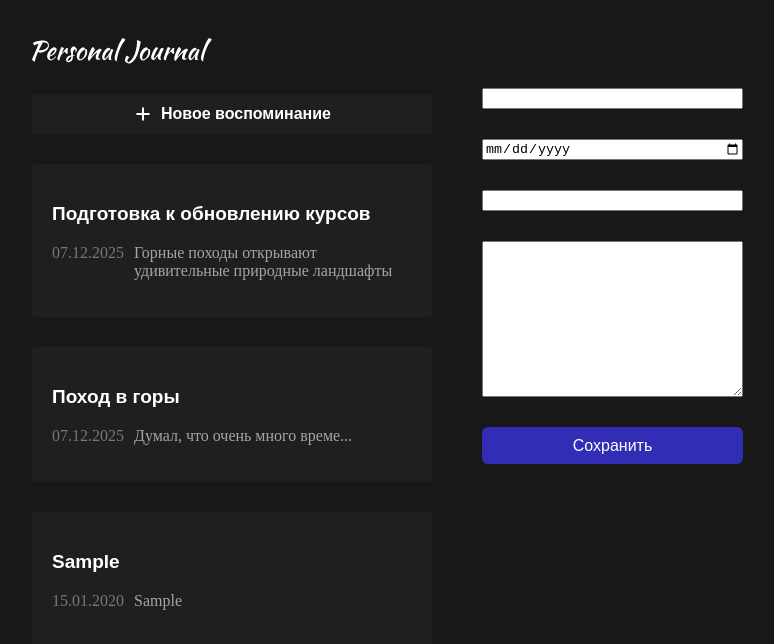
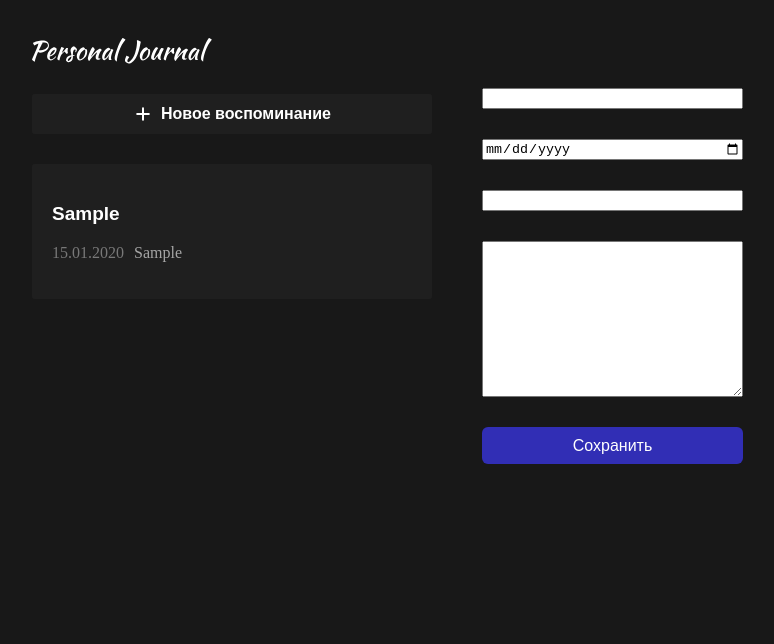
Before and after one commit to Deniskos/personal-journal, a React (Vite) app: page / in a window 1280 px wide. Both pictures are taken after typing "Sample", "2020-01-15", "Sample", "Sample" into the empty fields and a click on the button "Сохранить". Shown: the top 644 px of the page, without its empty margins (6-780 px from the left). Built offline with nearby package versions, Linux system fonts and the light colour scheme.

Commit message:
feat: вынос в компонент логики отображения заметок PJ-1

```diff
--- a/src/App.jsx
+++ b/src/App.jsx
@@ -1,5 +1,3 @@
-import JournalItem from './components/JournalItem/JournalItem';
-import CardButton from './components/CardButton/CardButton';
 import JournalAddButton from './components/JournalAddButton/JournalAddButton';
 import LeftPanel from './layouts/LeftPanel/LeftPanel';
 import Body from './layouts/Body/Body';
@@ -11,18 +9,18 @@ import JournalForm from './components/JournalForm/JournalForm';
 import { useState } from 'react';
 
 const ENITIAL_DATA = [
-	{
-		id: 1,
-		title: 'Подготовка к обновлению курсов',
-		text: 'Горные походы открывают удивительные природные ландшафты',
-		date: new Date(),
-	},
-	{
-		id: 2,
-		title: 'Поход в горы',
-		text: 'Думал, что очень много време...',
-		date: new Date(),
-	},
+	// {
+	// 	id: 1,
+	// 	title: 'Подготовка к обновлению курсов',
+	// 	text: 'Горные походы открывают удивительные природные ландшафты',
+	// 	date: new Date(),
+	// },
+	// {
+	// 	id: 2,
+	// 	title: 'Поход в горы',
+	// 	text: 'Думал, что очень много време...',
+	// 	date: new Date(),
+	// },
 ];
 
 function App() {
@@ -33,19 +31,13 @@ function App() {
 		const objectNote = {
 			...note,
 			date: noteDateObj,
-			id: Math.max(...notes.map((noteItem) => noteItem.id)) + 1,
+			id:
+				(notes.length ? Math.max(...notes.map((noteItem) => noteItem.id)) : 0) +
+				1,
 		};
 		setNotesData((oldNotes) => {
 			return [...oldNotes, objectNote];
 		});
-	};
-
-	const dataSort = (a, b) => {
-		if (a.date < b.date) {
-			return 1;
-		} else {
-			return -1;
-		}
 	};
 
 	return (
@@ -53,15 +45,7 @@ function App() {
 			<LeftPanel>
 				<Header />
 				<JournalAddButton />
-				<JournalList>
-					{notes.sort(dataSort).map((note) => {
-						return (
-							<CardButton key={note.id}>
-								<JournalItem data={note} />
-							</CardButton>
-						);
-					})}
-				</JournalList>
+				<JournalList items={notes} />
 			</LeftPanel>
 			<Body>
 				<JournalForm onSubmit={addNote} />
--- a/src/components/JournalList/JournalList.jsx
+++ b/src/components/JournalList/JournalList.jsx
@@ -1,7 +1,32 @@
+import JournalItem from '../JournalItem/JournalItem';
+import CardButton from '../CardButton/CardButton';
+
 import './styles.css';
 
-function JournalList({ children }) {
-	return <div className="journal-list">{children}</div>;
+function JournalList({ items }) {
+	if (items.length === 0) {
+		return <p>У вас нет ни одной записи</p>;
+	}
+
+	const dataSort = (a, b) => {
+		if (a.date < b.date) {
+			return 1;
+		} else {
+			return -1;
+		}
+	};
+
+	return (
+		<div className="journal-list">
+			{items.sort(dataSort).map((item) => {
+				return (
+					<CardButton key={item.id}>
+						<JournalItem data={item} />
+					</CardButton>
+				);
+			})}
+		</div>
+	);
 }
 
 export default JournalList;
```
